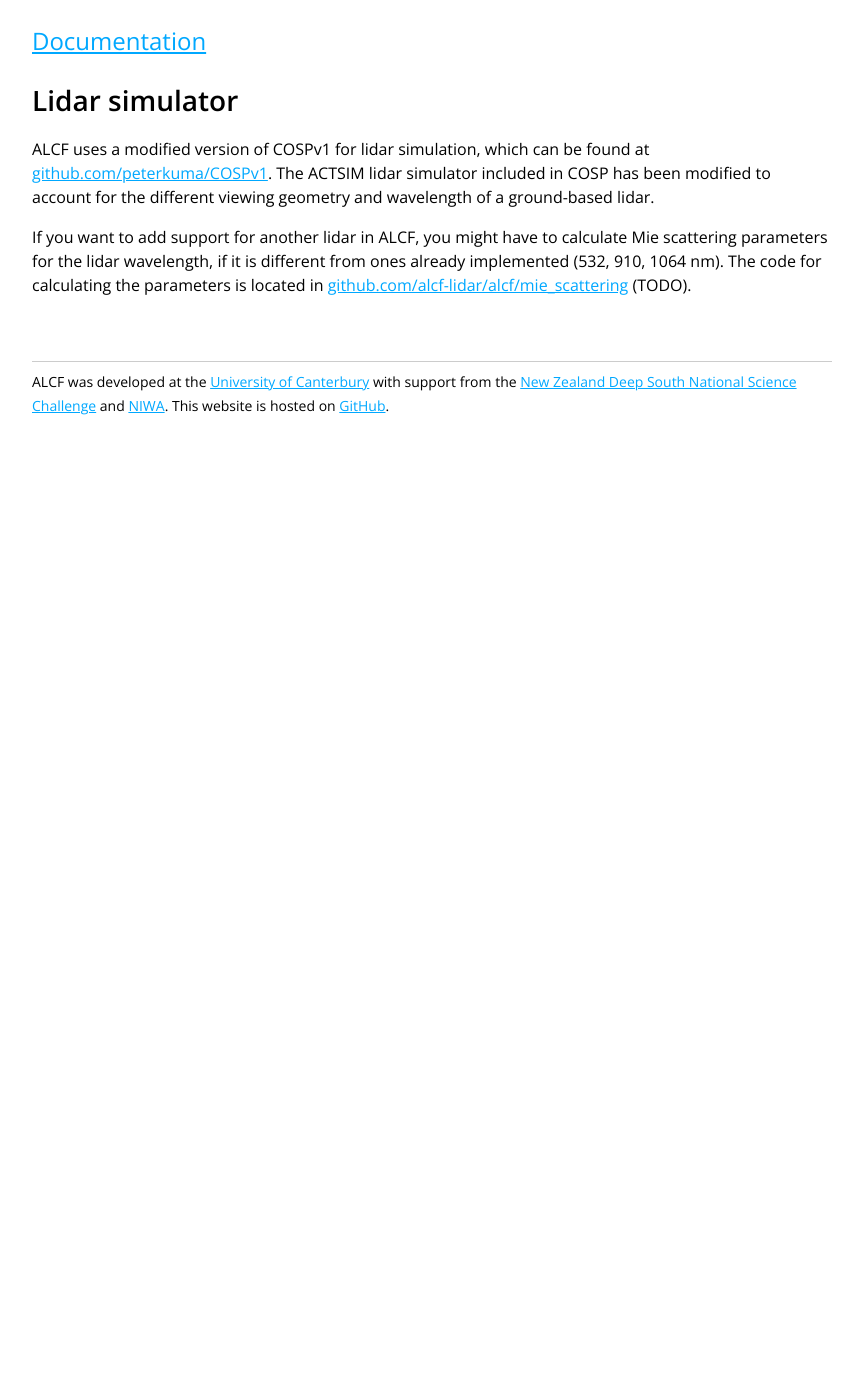
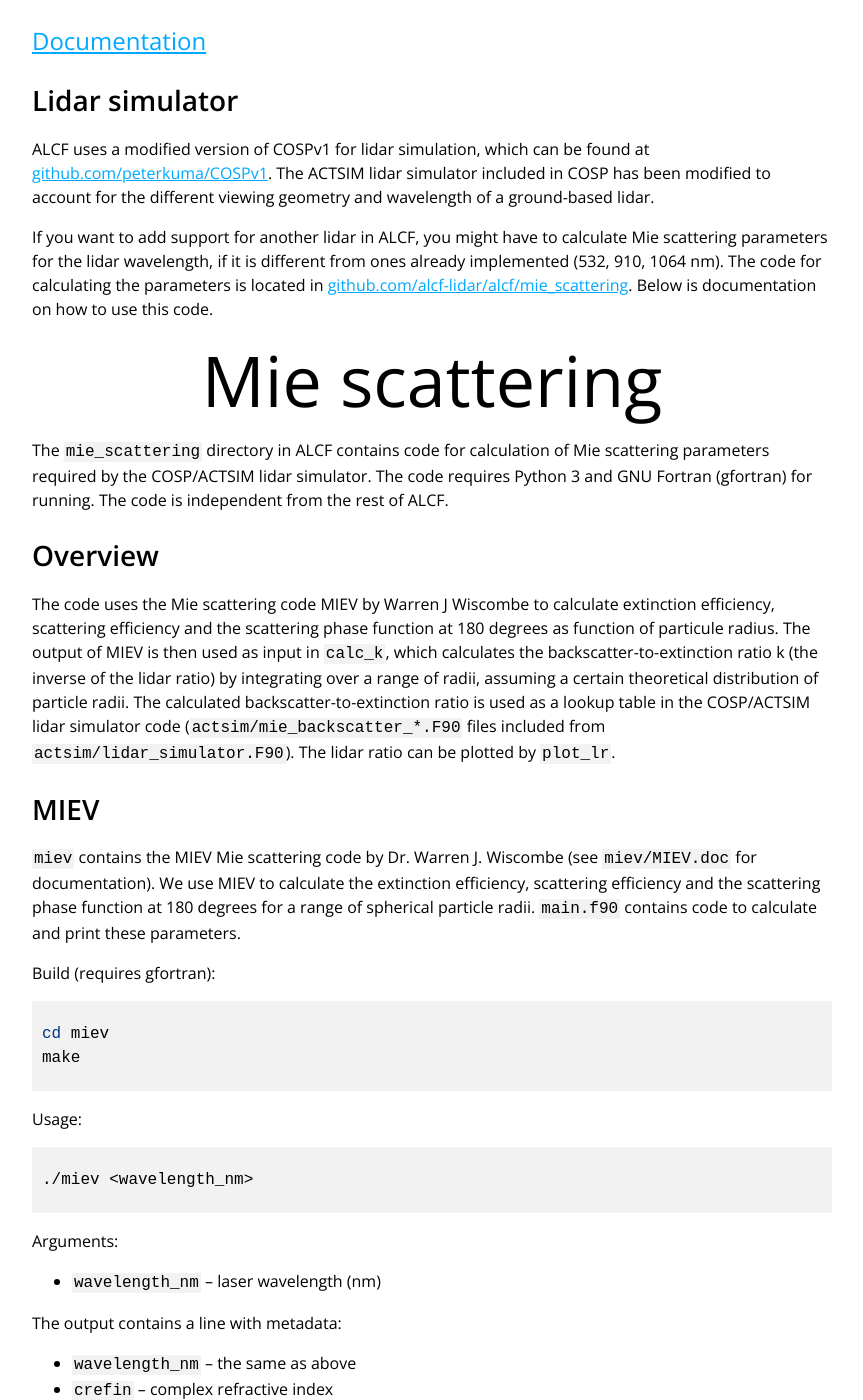
Before and after one commit to alcf-lidar/alcf-lidar.github.io, a Jekyll site: the page built from documentation/lidar_simulator/index.md, in a window 1280 px wide and 1400 px high, scrolled down 270 px. Shown: the whole window, without its empty margins (208-1071 px from the left). Built offline with Jekyll 4.4.1, drawn with Linux system fonts in a browser that asks for light colours; before the commit the page ends 900 px from its top, so only the background shows below that; some of the changed text lies outside the part shown.

Commit message:
Lidar simulator documentation

````diff
--- a/documentation/lidar_simulator/index.md
+++ b/documentation/lidar_simulator/index.md
@@ -15,5 +15,147 @@ If you want to add support for another lidar in ALCF, you might have to
 calculate Mie scattering parameters for the lidar wavelength, if it
 is different from ones already implemented (532, 910, 1064 nm).
 The code for calculating the parameters is located in
-[github.com/alcf-lidar/alcf/mie_scattering](https://github.com/alcf-lidar/alcf/tree/master/mie_scattering)
-(TODO).
+[github.com/alcf-lidar/alcf/mie_scattering](https://github.com/alcf-lidar/alcf/tree/master/mie_scattering).
+Below is documentation on how to use this code.
+
+Mie scattering
+==============
+
+The `mie_scattering` directory in ALCF contains code for calculation of Mie
+scattering parameters required by the COSP/ACTSIM lidar simulator.
+The code requires Python 3 and GNU Fortran (gfortran) for running.
+The code is independent from the rest of ALCF.
+
+## Overview
+
+The code uses the Mie scattering code MIEV by Warren J Wiscombe to calculate
+extinction efficiency, scattering efficiency and the scattering phase function
+at 180 degrees as function of particule radius. The output of MIEV is then
+used as input in `calc_k`, which calculates the backscatter-to-extinction
+ratio k (the inverse of the lidar ratio) by integrating over a range
+of radii, assuming a certain theoretical distribution of particle radii.
+The calculated backscatter-to-extinction ratio is used as a lookup table
+in the COSP/ACTSIM lidar simulator code (`actsim/mie_backscatter_*.F90` files
+included from `actsim/lidar_simulator.F90`). The lidar ratio can be plotted by
+`plot_lr`.
+
+## MIEV
+
+`miev` contains the MIEV Mie scattering code by Dr. Warren J. Wiscombe
+(see `miev/MIEV.doc` for documentation). We use MIEV to calculate the
+extinction efficiency, scattering efficiency and the scattering phase function
+at 180 degrees for a range of spherical particle radii. `main.f90` contains code
+to calculate and print these parameters.
+
+Build (requires gfortran):
+
+```sh
+cd miev
+make
+```
+
+Usage:
+
+```sh
+./miev <wavelength_nm>
+```
+
+Arguments:
+
+- `wavelength_nm` – laser wavelength (nm)
+
+The output contains a line with metadata:
+
+- `wavelength_nm` – the same as above
+- `crefin` – complex refractive index
+
+followed by a header line (`r qext qsca p180`), followed by lines containing
+four space separated columns:
+
+- `r` – particle radius (μm)
+- `qext` – extinction efficiency (1)
+- `qsca` – scattering efficiency (1)
+- `p180` – scattering phase function at 180 degrees (1)
+
+The particle radii range from 0.1 μm to 100 μm by 0.1 μm, and radii
+identified as "spikes" by MIEV are ignored (not printed).
+
+Example:
+
+```sh
+miev/miev 532 > out/miev_532
+miev/miev 910 > out/miev_910
+miev/miev 1064 > out/miev_1064
+```
+
+### plot_size_dist
+
+Plot theoretical particle size distribution (log-normal or Gamma).
+
+Usage: `bin/plot_size_dist { <type> <reff> <sigmaeff> }... <output> [num: <num>]`
+
+Arguments:
+
+- `type` – distribution type: `log-norm` or `gamma`
+- `reff` – effective radius (μm)
+- `sigmaeff` – effective standard deviation (μm)
+- `output` – output plot filename (PDF)
+
+Options:
+
+- `num` – Number of `reff` bins. Default: 100000.
+
+Example:
+
+```sh
+bin/plot_size_dist { lognorm 20 10 } { lognorm 20 5 } { lognorm 10 5 } plot/size_dist_lognorm.pdf
+bin/plot_size_dist { gamma 20 10 } { gamma 20 5 } { gamma 10 5 } plot/size_dist_gamma.pdf
+```
+
+## calc_k
+
+Calculate the scattering-to-extinction ratio k (inverse of the lidar ratio)
+by integrating Mie scattering parameters over a range of particle radii.
+
+Usage: `bin/calc_k <input> <type> <output> [sigmaeff_ratio: <sigmaeff_ratio>]`
+
+Arguments:
+
+- `input` – file containing Mie scattering parameters calculated by
+    MIEV (see below)
+- `type` – type of particle size distribution: `lognorm` or `gamma`
+- `output` – output file (NetCDF)
+- `sigmaeff_ratio` – Ratio of effective standard deviation to effective radius.
+    Default: 0.25.
+
+Example:
+
+```sh
+bin/calc_k out/miev_532 lognorm out/k_lognorm_532.nc
+bin/calc_k out/miev_910 lognorm out/k_lognorm_910.nc
+bin/calc_k out/miev_1064 lognorm out/k_lognorm_1064.nc
+bin/calc_k out/miev_532 gamma out/k_gamma_532.nc
+bin/calc_k out/miev_910 gamma out/k_gamma_910.nc
+bin/calc_k out/miev_1064 gamma out/k_gamma_1064.nc
+```
+
+## plot_lr
+
+Plot lidar ratio calculated by calc_k.
+
+Usage: `bin/plot_lr <input>... <output> [xlim: { <xmin> <xmax> }] [ylim: { <ymin> <ymax> }]`
+
+Arguments:
+
+- `input` – output of calc_k (NetCDF)
+- `output` – output plot filename (PDF)
+- `xmin` – x axis minimum (μm). Default: 5.
+- `xmax` – x axis maximum (μm). Default: 50.
+- `ymin` – y axis minimum (sr). Default: 10.
+- `ymax` – y axis maximum (sr). Default: 25.
+
+Example:
+
+```sh
+bin/plot_lr out/k_*.nc plot/lr.pdf
+```
````
